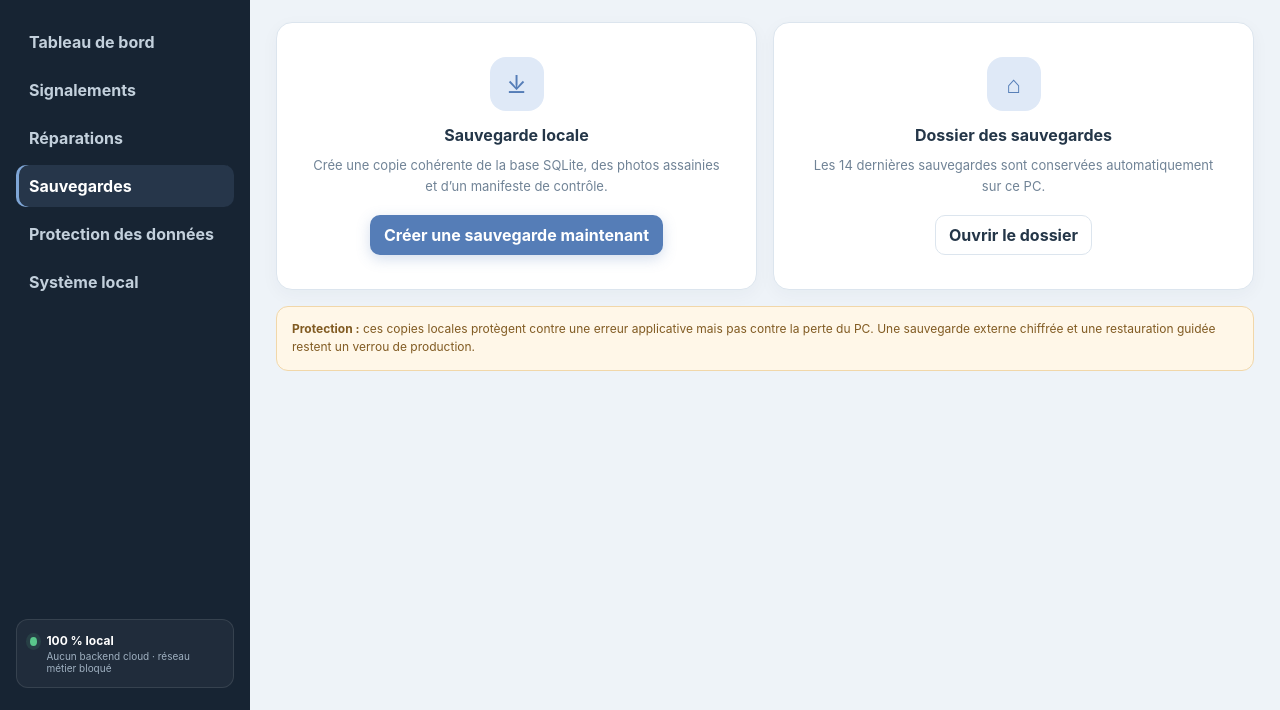
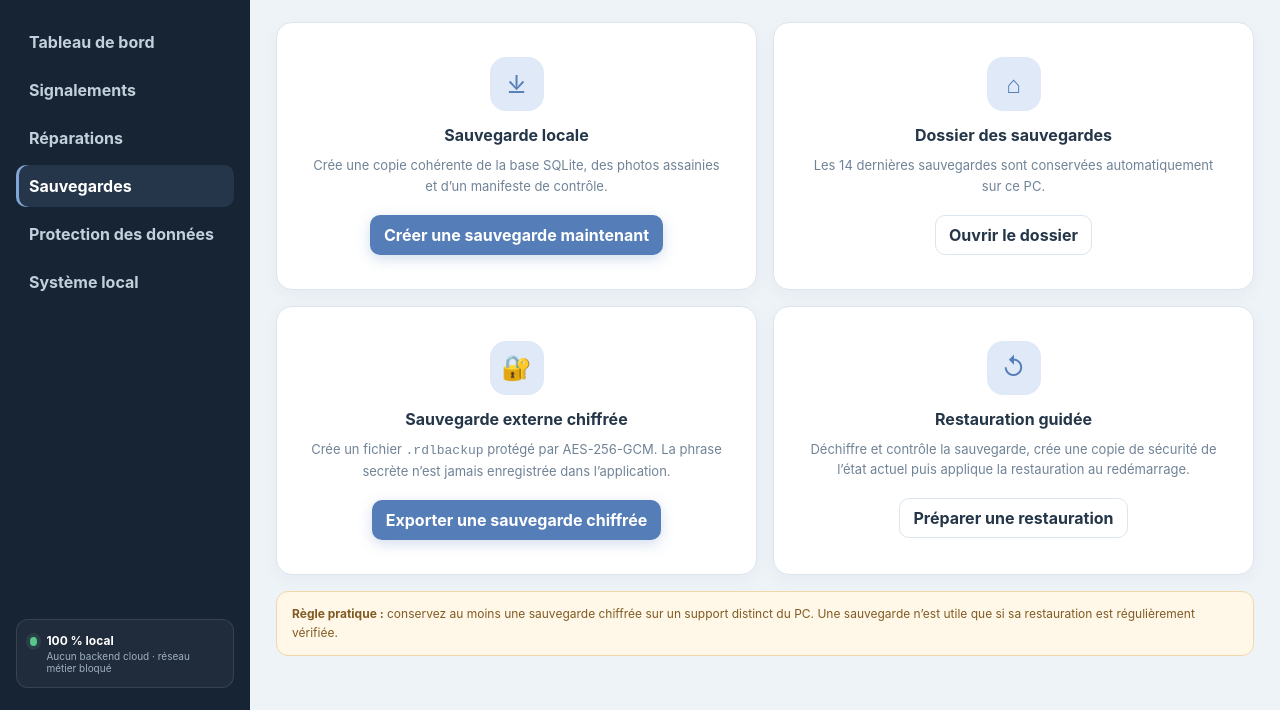
Before and after one commit to darksathili-jpg/respect_des_lieux_PRO, an Electron app: page renderer/index.html in a window 1280 px wide. Both pictures are taken after a click on the button "Sauvegardes". Shown: the part 90-800 px from the top of the page. Drawn offline with Linux system fonts and the light colour scheme; no server answers.

Commit message:
V5.1: add encrypted backup and restore controls

```diff
--- a/renderer/index.html
+++ b/renderer/index.html
@@ -122,8 +122,20 @@
             <p>Les 14 dernières sauvegardes sont conservées automatiquement sur ce PC.</p>
             <button id="open-backups" class="btn secondary">Ouvrir le dossier</button>
           </article>
+          <article class="panel large-action secure-action">
+            <div class="icon">🔐</div>
+            <h3>Sauvegarde externe chiffrée</h3>
+            <p>Crée un fichier <code>.rdlbackup</code> protégé par AES-256-GCM. La phrase secrète n’est jamais enregistrée dans l’application.</p>
+            <button id="encrypted-backup" class="btn primary">Exporter une sauvegarde chiffrée</button>
+          </article>
+          <article class="panel large-action secure-action">
+            <div class="icon">↺</div>
+            <h3>Restauration guidée</h3>
+            <p>Déchiffre et contrôle la sauvegarde, crée une copie de sécurité de l’état actuel puis applique la restauration au redémarrage.</p>
+            <button id="encrypted-restore" class="btn secondary">Préparer une restauration</button>
+          </article>
         </div>
-        <article class="notice warning"><strong>Protection :</strong> ces copies locales protègent contre une erreur applicative mais pas contre la perte du PC. Une sauvegarde externe chiffrée et une restauration guidée restent un verrou de production.</article>
+        <article class="notice warning"><strong>Règle pratique :</strong> conservez au moins une sauvegarde chiffrée sur un support distinct du PC. Une sauvegarde n’est utile que si sa restauration est régulièrement vérifiée.</article>
       </section>
 
       <section id="view-confidentialite" class="view">
@@ -219,6 +231,7 @@
               <li>Navigation, permissions et réseau distant bloqués</li>
               <li>DevTools désactivés dans l’application empaquetée</li>
               <li>Sauvegarde quotidienne après contrôle d’intégrité</li>
+              <li>Sauvegarde externe AES-256-GCM avec restauration contrôlée</li>
               <li>Registre de purge séparé de la base restaurable</li>
             </ul>
           </article>
@@ -262,6 +275,17 @@
     </form>
   </dialog>
 
+  <dialog id="secret-dialog" class="secret-dialog">
+    <form id="secret-form" method="dialog" class="dialog-card compact-dialog">
+      <header><div><p class="eyebrow">Protection de la sauvegarde</p><h2 id="secret-title">Phrase secrète</h2></div><button class="close" value="cancel" aria-label="Fermer">×</button></header>
+      <p id="secret-description" class="panel-copy">Saisissez une phrase secrète d’au moins 12 caractères. Elle n’est ni stockée ni récupérable par l’application.</p>
+      <label class="secret-field">Phrase secrète<input id="secret-passphrase" type="password" minlength="12" maxlength="256" autocomplete="new-password" required></label>
+      <label id="secret-confirm-row" class="secret-field">Confirmer la phrase secrète<input id="secret-confirm" type="password" minlength="12" maxlength="256" autocomplete="new-password"></label>
+      <div id="secret-warning" class="notice warning compact">Conservez cette phrase dans un endroit sûr et distinct de la sauvegarde. Sans elle, le fichier chiffré ne peut pas être restauré.</div>
+      <footer><button class="btn secondary" value="cancel">Annuler</button><button id="secret-submit" class="btn primary" value="default">Continuer</button></footer>
+    </form>
+  </dialog>
+
   <div id="toast" class="toast" role="status" aria-live="polite"></div>
   <script src="./app.js"></script>
 </body>
```
